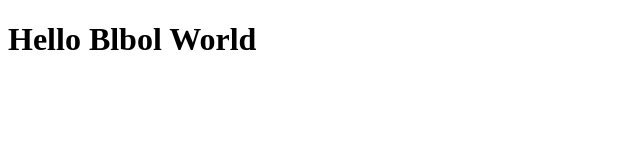
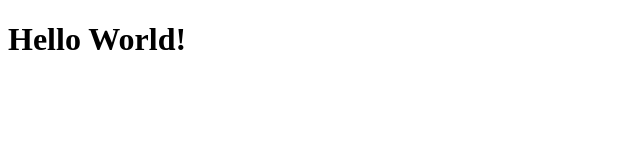
Before and after one commit to bilalawwad/Consent, a plain HTML site: page index.html in a window 1280 px wide. Shown: the whole page, without its empty margins (0-640 px from the left). Drawn offline with Linux system fonts and the light colour scheme.

Commit message:
Update index.html

```diff
--- a/index.html
+++ b/index.html
@@ -9,7 +9,7 @@
 </head>
 
 <body>
-    <h1>Hello Blbol World</h1>
+    <h1>Hello World!</h1>
 </body>
 
 </html>
```
